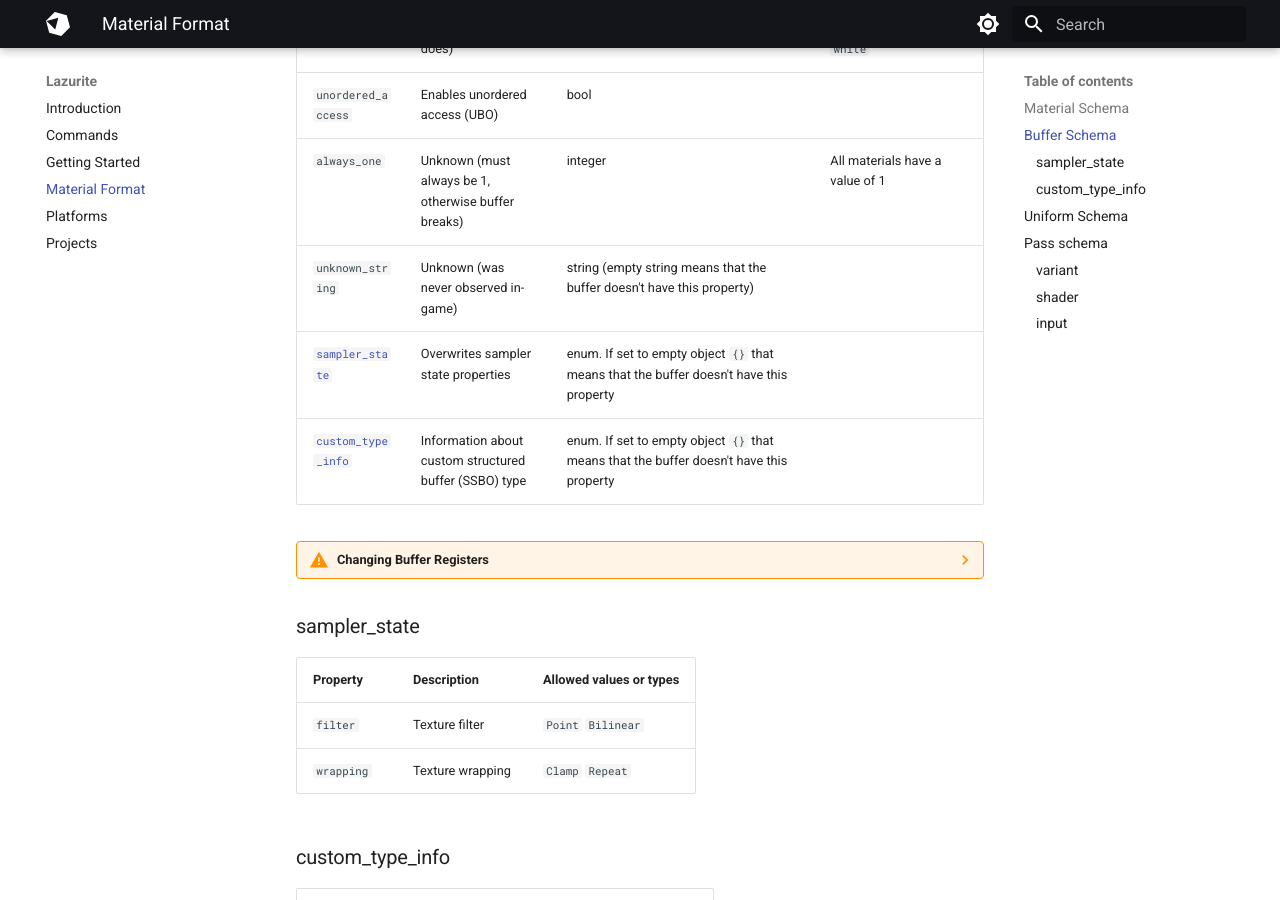
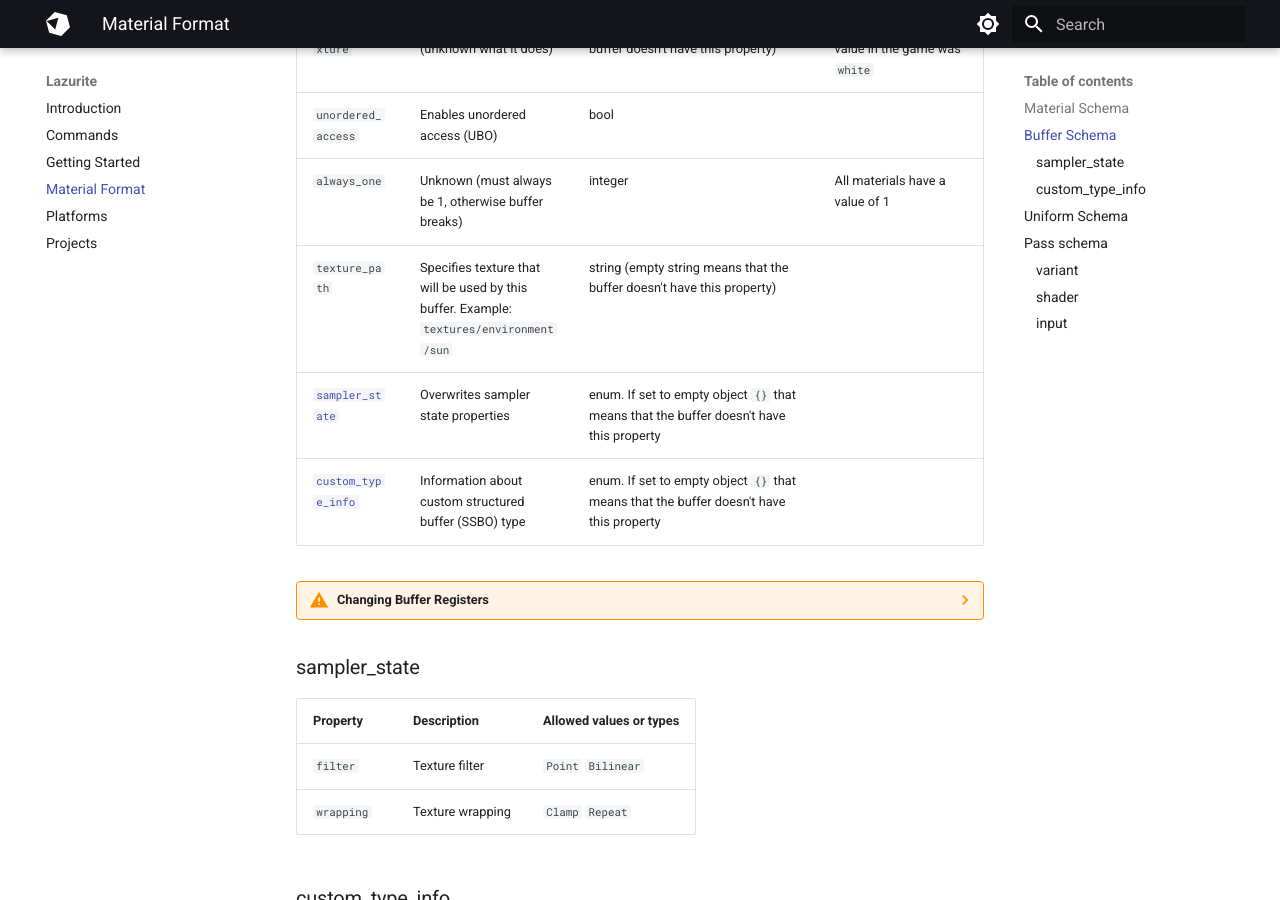
Before and after one commit to veka0/lazurite, an MkDocs documentation site: the page built from docs/material.md, in a window 1280 px wide and 900 px high, scrolled down 2560 px. Built offline with MkDocs 1.6.1 and Material for MkDocs 9.7.7, drawn with Linux system fonts in a browser that asks for light colours; some of the changed text lies outside the part shown.

Commit message:
Update docs

````diff
--- a/docs/material.md
+++ b/docs/material.md
@@ -74,7 +74,7 @@ material.json
   "default_texture": "",
   "unordered_access": true,
   "always_one": 1,
-  "unknown_string": "",
+  "texture_path": "",
   "sampler_state": {
     "filter": "Point",
     "wrapping": "Clamp"
@@ -86,21 +86,21 @@ material.json
 }
 ```
 
-| Property                                           | Description                                            | Allowed values or types                                                                                                                                                 | Details                                                                                                                  |
-| -------------------------------------------------- | ------------------------------------------------------ | ----------------------------------------------------------------------------------------------------------------------------------------------------------------------- | ------------------------------------------------------------------------------------------------------------------------ |
-| `name`                                             | Buffer name                                            | string                                                                                                                                                                  |                                                                                                                          |
-| `reg1`                                             | Register or binding                                    | integer                                                                                                                                                                 | Same as reg2                                                                                                             |
-| `reg2`                                             | Register or binding                                    | integer                                                                                                                                                                 | Same as reg1                                                                                                             |
-| `type`                                             | Buffer type                                            | `texture2D` `texture2DArray` `external2D` `texture3D` `textureCube` `textureCubeArray` `structBuffer` `rawBuffer` `accelerationStructure` `shadow2D` `shadow2DArray`    |                                                                                                                          |
-| `precision`                                        | Buffer precision                                       | `lowp` `mediump` `highp`                                                                                                                                                |                                                                                                                          |
-| `access`                                           | Buffer access type                                     | `undefined` `readonly` `writeonly` `readwrite`                                                                                                                          |                                                                                                                          |
-| `texture_format`                                   | Texture format                                         | Arbitrary string, possible values include (but not limited to): (empty string) `r32ui` `rg32ui` `rgba32ui` `r32f` `r16f` `rg16f` `rgba16f` `rgba8` `rg8` `r8` `rgba32f` | Possible values were extracted from [bgfx_compute.sh](https://github.com/bkaradzic/bgfx/blob/master/src/bgfx_compute.sh) |
-| `default_texture`                                  | Default texture (unknown what it does)                 | string (empty string means that the buffer doesn't have this property)                                                                                                  | The only observed value in the game was `white`                                                                          |
-| `unordered_access`                                 | Enables unordered access (UBO)                         | bool                                                                                                                                                                    |                                                                                                                          |
-| `always_one`                                       | Unknown (must always be 1, otherwise buffer breaks)    | integer                                                                                                                                                                 | All materials have a value of 1                                                                                          |
-| `unknown_string`                                   | Unknown (was never observed in-game)                   | string (empty string means that the buffer doesn't have this property)                                                                                                  |                                                                                                                          |
-| [`sampler_state`](material.md#sampler_state)       | Overwrites sampler state properties                    | enum. If set to empty object `{}` that means that the buffer doesn't have this property                                                                                 |                                                                                                                          |
-| [`custom_type_info`](material.md#custom_type_info) | Information about custom structured buffer (SSBO) type | enum. If set to empty object `{}` that means that the buffer doesn't have this property                                                                                 |                                                                                                                          |
+| Property                                           | Description                                                                             | Allowed values or types                                                                                                                                                 | Details                                                                                                                  |
+| -------------------------------------------------- | --------------------------------------------------------------------------------------- | ----------------------------------------------------------------------------------------------------------------------------------------------------------------------- | ------------------------------------------------------------------------------------------------------------------------ |
+| `name`                                             | Buffer name                                                                             | string                                                                                                                                                                  |                                                                                                                          |
+| `reg1`                                             | Register or binding                                                                     | integer                                                                                                                                                                 | Same as reg2                                                                                                             |
+| `reg2`                                             | Register or binding                                                                     | integer                                                                                                                                                                 | Same as reg1                                                                                                             |
+| `type`                                             | Buffer type                                                                             | `texture2D` `texture2DArray` `external2D` `texture3D` `textureCube` `textureCubeArray` `structBuffer` `rawBuffer` `accelerationStructure` `shadow2D` `shadow2DArray`    |                                                                                                                          |
+| `precision`                                        | Buffer precision                                                                        | `lowp` `mediump` `highp`                                                                                                                                                |                                                                                                                          |
+| `access`                                           | Buffer access type                                                                      | `undefined` `readonly` `writeonly` `readwrite`                                                                                                                          |                                                                                                                          |
+| `texture_format`                                   | Texture format                                                                          | Arbitrary string, possible values include (but not limited to): (empty string) `r32ui` `rg32ui` `rgba32ui` `r32f` `r16f` `rg16f` `rgba16f` `rgba8` `rg8` `r8` `rgba32f` | Possible values were extracted from [bgfx_compute.sh](https://github.com/bkaradzic/bgfx/blob/master/src/bgfx_compute.sh) |
+| `default_texture`                                  | Default texture (unknown what it does)                                                  | string (empty string means that the buffer doesn't have this property)                                                                                                  | The only observed value in the game was `white`                                                                          |
+| `unordered_access`                                 | Enables unordered access (UBO)                                                          | bool                                                                                                                                                                    |                                                                                                                          |
+| `always_one`                                       | Unknown (must always be 1, otherwise buffer breaks)                                     | integer                                                                                                                                                                 | All materials have a value of 1                                                                                          |
+| `texture_path`                                     | Specifies texture that will be used by this buffer. Example: `textures/environment/sun` | string (empty string means that the buffer doesn't have this property)                                                                                                  |                                                                                                                          |
+| [`sampler_state`](material.md#sampler_state)       | Overwrites sampler state properties                                                     | enum. If set to empty object `{}` that means that the buffer doesn't have this property                                                                                 |                                                                                                                          |
+| [`custom_type_info`](material.md#custom_type_info) | Information about custom structured buffer (SSBO) type                                  | enum. If set to empty object `{}` that means that the buffer doesn't have this property                                                                                 |                                                                                                                          |
 
 ??? warning "Changing Buffer Registers"
 
````
